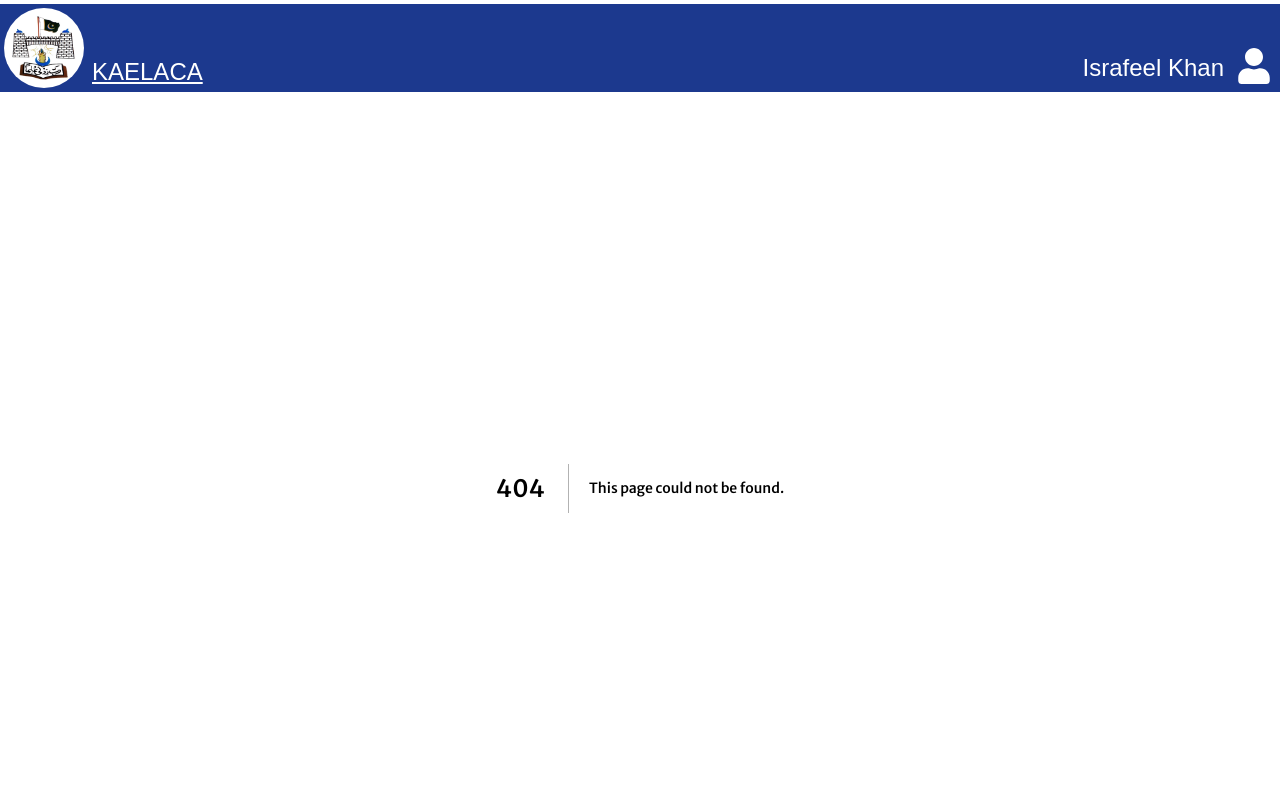
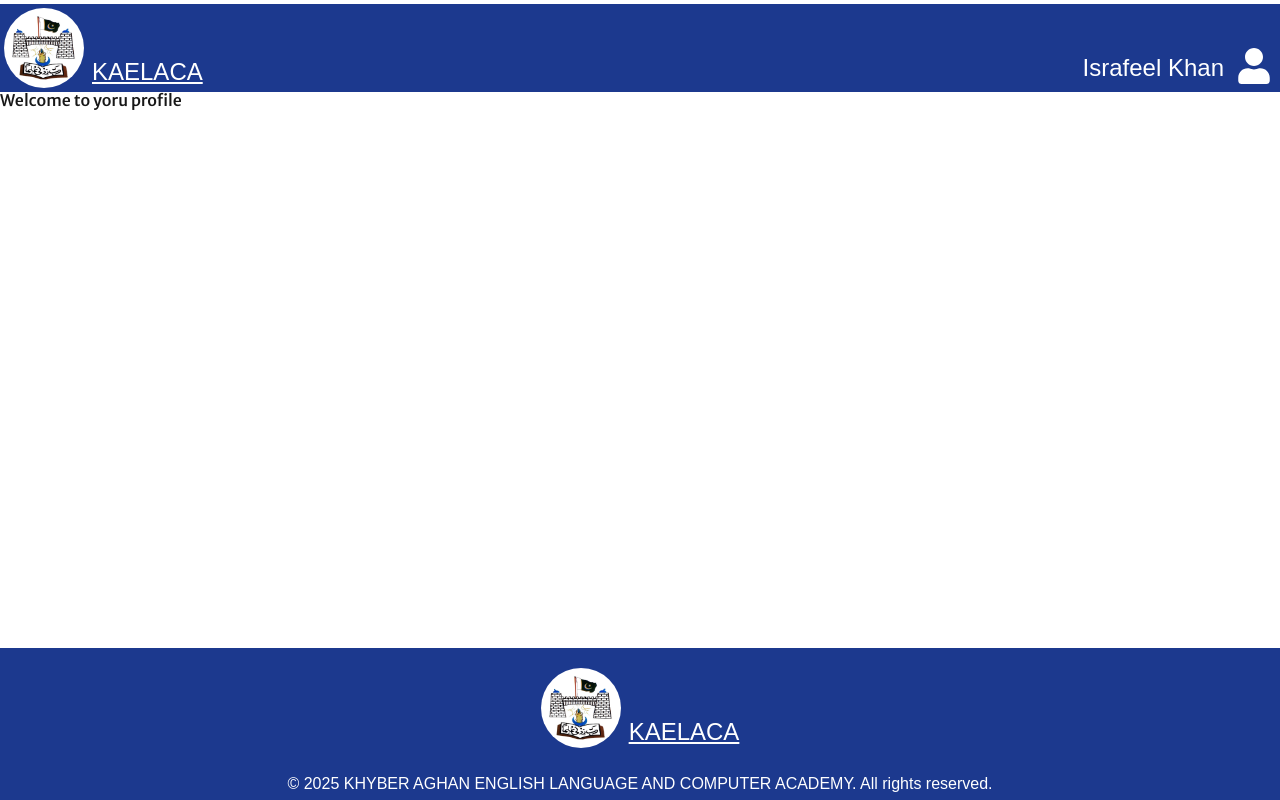
Before and after one commit to mhgkhan/kaelca, a Next.js app: page /profile in a window 1280 px wide. Before the commit this address had no page. Shown: the top 800 px of the page. Built offline with nearby package versions, Linux system fonts and the light colour scheme; a web font is replaced by a local one.

Commit message:
Created page for profile

```diff
--- /dev/null
+++ b/src/app/profile/page.js
@@ -0,0 +1,11 @@
+import React from 'react'
+
+const page = () => {
+    return (
+        <section>
+            <h1> Welcome to yoru profile </h1>
+        </section>
+    )
+}
+
+export default page
```
